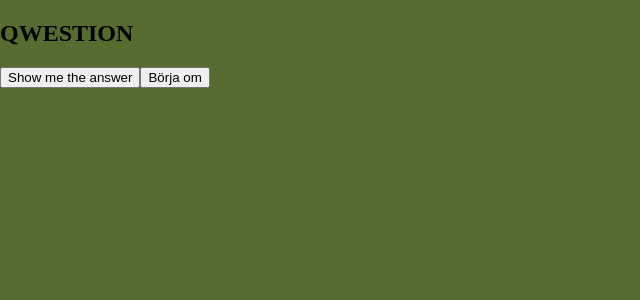
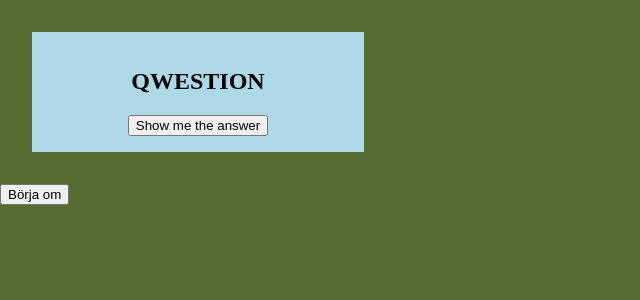
Before and after one commit to jertfelt/bulletin-board-r1-js3, a React (Create React App) app: page / in a window 1280 px wide. Shown: the top 300 px of the page, without its empty margins (0-640 px from the left). Built offline with nearby package versions, Linux system fonts and the light colour scheme.

Commit message:
har nu en mall för EN fråga, måste lista ut hur jag ska rendera ut flera

```diff
--- a/src/components/BulletinBoard.jsx
+++ b/src/components/BulletinBoard.jsx
@@ -28,4 +28,4 @@ export const BulletinBoard = [ {
   },
 ]
 
-export default {BulletinBoard, };
+export default {BulletinBoard};
--- a/src/components/ReactPost.jsx
+++ b/src/components/ReactPost.jsx
@@ -5,17 +5,21 @@ import {BulletinBoard} from "./BulletinBoard";
 const ReactPost = () => {
   const [newPage, setNewPage] = useState(true)
   const [questions, setQuestions] = useState("QWESTION");
-  const [singlequestion, setSingleQuestion] = useState("Question");
-  const [questionID, setQuestionID] = useState("3")
+  const [showButt, setShowButt] = useState(true)
+  const [questItem, setQuestItem] = useState(null);
   const [revealAnswer, setRevealAnswer] = useState(false);
   const [answer, setAnswer] = useState("ANSWER MEEEEE");
   const [isLoading, setIsLoading] = useState(false);
 
-  const allQuestions = BulletinBoard.map( item => item.question)
+ const allQuestions = BulletinBoard.map( item => item.question)
 
 
   useEffect(() => {
     if (newPage){
+      const allQuestions = BulletinBoard.map( item => item.question)
+      const allQuestItem = BulletinBoard.map (item => item)
+      console.log(allQuestItem)
+      setQuestItem(allQuestItem);
 
     }
   }, [newPage])
@@ -28,7 +32,7 @@ const ReactPost = () => {
 
   const showMeAnswer = () => {
     setIsLoading(true);
-
+    setShowButt(false);
 
  };
 
@@ -44,15 +48,20 @@ const ReactPost = () => {
 
 
   return (
-  <div className="react-post">
-    <h2 className="question">{questions}</h2>
+  <div>
+  <article className="react-post grid">
+    <span className="grid-item">
+    <h2 className="question">
+      {questions
+    }</h2>
+    {showButt ?
     <button className="reveal"
-    onClick={showMeAnswer} >Show me the answer </button>
+    onClick={showMeAnswer} >Show me the answer </button> :null }
      {isLoading ? <Loading /> : null }
      {revealAnswer ? <h3 className="answer">{answer}</h3> : null }
-   <button className="restart" onClick={restart} >Börja om</button>
-
-
+     </span>
+  </article>
+  <button className="restart" onClick={restart} >Börja om</button>
   </div> );
 }
 
--- a/src/index.css
+++ b/src/index.css
@@ -4,11 +4,12 @@ body {
 }
 
 .loader {
-  border: 16px solid darkolivegreen;/* Light grey */
+  margin-top:1rem;
+  border: 16px solid lightblue;/* Light grey */
   border-top: 16px solid orange; /* Blue */
   border-radius: 50%;
-  width: 120px;
-  height: 120px;
+  width: 30px;
+  height: 30px;
   animation: spin 2s linear infinite;
 }
 
@@ -16,3 +17,21 @@ body {
   0% { transform: rotate(0deg); }
   100% { transform: rotate(360deg); }
 }
+
+.grid{
+  display:grid;
+  padding:2rem;
+  gap: 50px 100px;
+}
+.grid-item{
+ background-color: lightblue;
+ max-width:300px;
+ padding:1rem;
+ display:flex;
+ flex-direction: column;
+ align-items: center;
+}
+
+button {
+
+}
```
